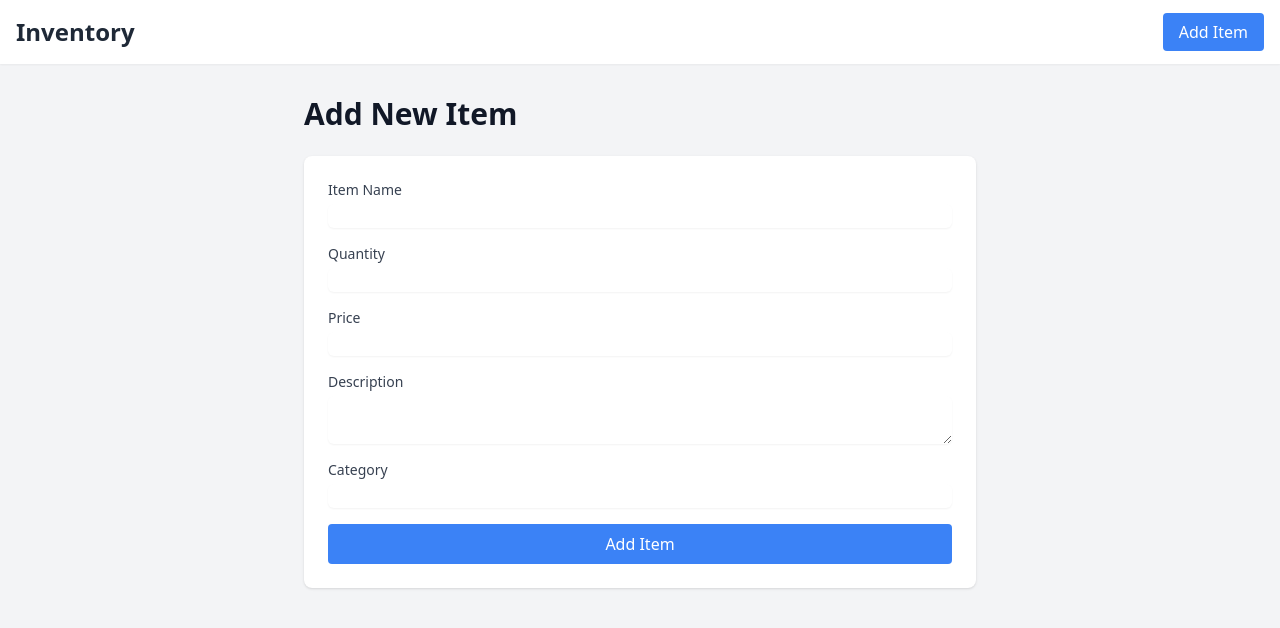
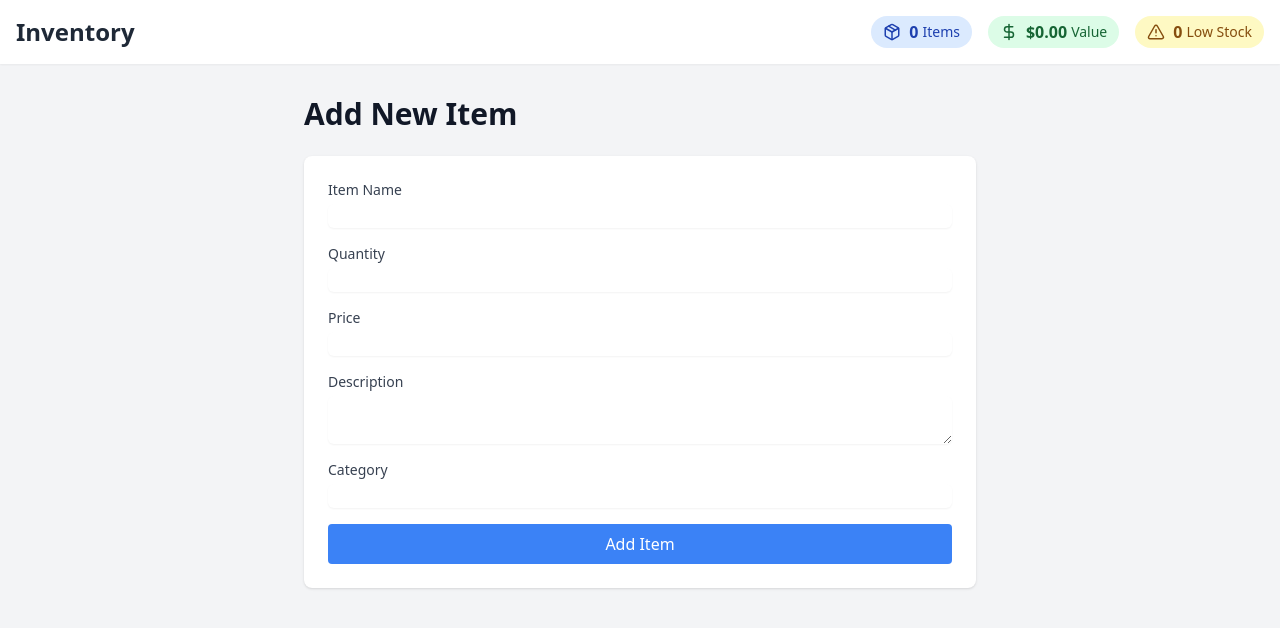
Before and after one commit to VishnuSusilkumar/Inventory_Management_Frontend, a React (Vite) app: page /add in a window 1280 px wide. Shown: the top 628 px of the page. Built offline with nearby package versions, Linux system fonts and the light colour scheme; no server answers.

Commit message:
feat: Implemented total items, total value, and low stock items in inventory list

```diff
--- a/package.json
+++ b/package.json
@@ -11,6 +11,7 @@
   },
   "dependencies": {
     "axios": "^1.7.9",
+    "lucide-react": "^0.469.0",
     "react": "^18.3.1",
     "react-dom": "^18.3.1",
     "react-hook-form": "^7.54.2",
--- a/src/components/Header.tsx
+++ b/src/components/Header.tsx
@@ -1,21 +1,37 @@
 import { Link } from "react-router-dom";
+import { useInventory } from "../context/InventoryContext";
+import { Package, DollarSign, AlertTriangle } from "lucide-react";
 
 const Header = () => {
+  const { totalItems, totalValue, lowStockItems } = useInventory();
+
   return (
     <header className="bg-white shadow-sm">
       <div className="container mx-auto px-4 py-4">
-        <div className="flex justify-between items-center">
-          <Link to="/" className="text-2xl font-bold text-gray-800">
+        <div className="flex flex-col md:flex-row justify-between items-center">
+          <Link
+            to="/"
+            className="text-2xl font-bold text-gray-800 mb-4 md:mb-0"
+          >
             Inventory
           </Link>
-          <nav>
-            <Link
-              to="/"
-              className="bg-blue-500 text-white px-4 py-2 rounded hover:bg-blue-600 transition-colors"
-            >
-              Add Item
-            </Link>
-          </nav>
+          <div className="flex flex-wrap justify-center md:justify-end items-center gap-4">
+            <div className="flex items-center bg-blue-100 text-blue-800 rounded-full px-3 py-1">
+              <Package size={18} className="mr-2" />
+              <span className="font-semibold">{totalItems}</span>
+              <span className="ml-1 text-sm">Items</span>
+            </div>
+            <div className="flex items-center bg-green-100 text-green-800 rounded-full px-3 py-1">
+              <DollarSign size={18} className="mr-2" />
+              <span className="font-semibold">${totalValue.toFixed(2)}</span>
+              <span className="ml-1 text-sm">Value</span>
+            </div>
+            <div className="flex items-center bg-yellow-100 text-yellow-800 rounded-full px-3 py-1">
+              <AlertTriangle size={18} className="mr-2" />
+              <span className="font-semibold">{lowStockItems}</span>
+              <span className="ml-1 text-sm">Low Stock</span>
+            </div>
+          </div>
         </div>
       </div>
     </header>
--- a/src/context/InventoryContext.tsx
+++ b/src/context/InventoryContext.tsx
@@ -10,6 +10,9 @@ interface InventoryContextType {
   addItem: (item: Item) => Promise<void>;
   updateItem: (item: Item) => Promise<void>;
   deleteItem: (id: string) => Promise<void>;
+  totalItems: number;
+  totalValue: number;
+  lowStockItems: number;
 }
 
 const InventoryContext = createContext<InventoryContextType | undefined>(
@@ -78,6 +81,10 @@ export const InventoryProvider: React.FC<{ children: React.ReactNode }> = ({
     }
   };
 
+  const totalItems = items.length;
+  const totalValue = items.reduce((sum, item) => sum + item.price * item.quantity, 0);
+  const lowStockItems = items.filter((item) => item.quantity < 10).length;
+
   return (
     <InventoryContext.Provider
       value={{
@@ -87,6 +94,9 @@ export const InventoryProvider: React.FC<{ children: React.ReactNode }> = ({
         addItem: addItemToInventory,
         updateItem: updateItemInInventory,
         deleteItem: deleteItemFromInventory,
+        totalItems,
+        totalValue,
+        lowStockItems,
       }}
     >
       {children}
```
Also changed, not shown: 1 other file (tests, documents, lock files or other folders).
